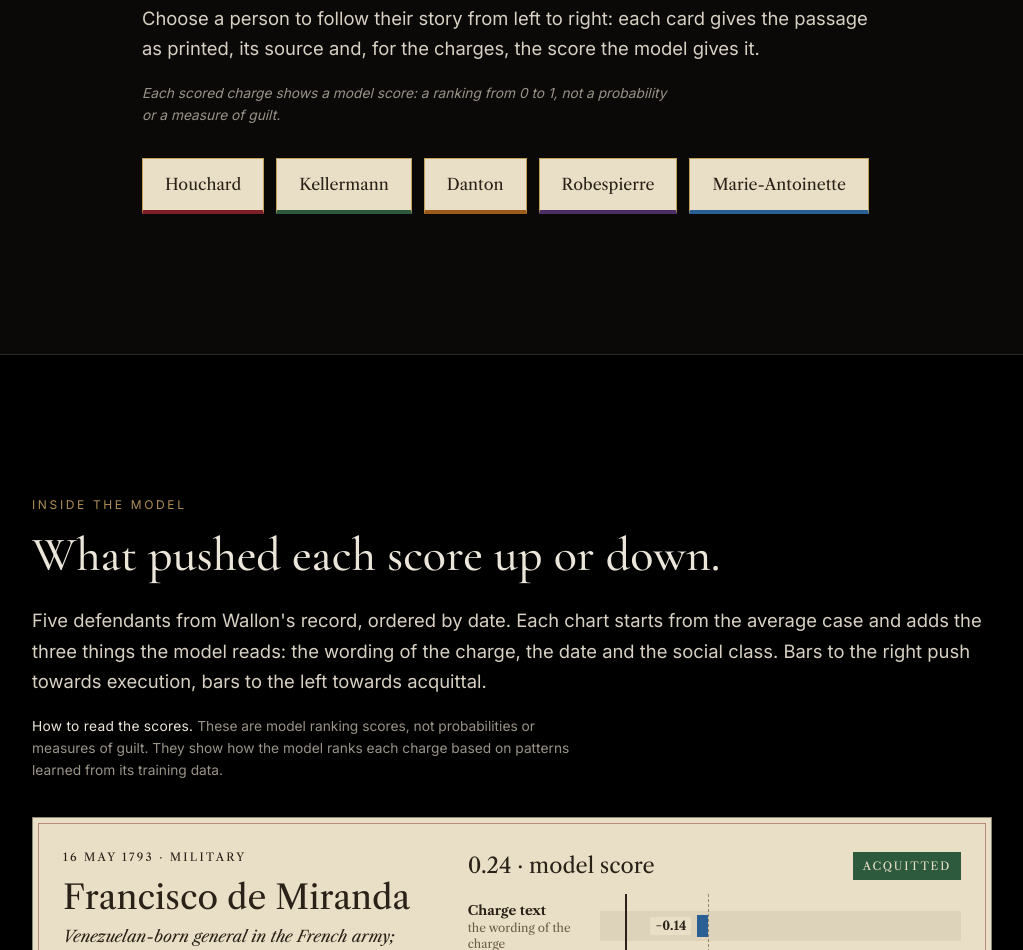
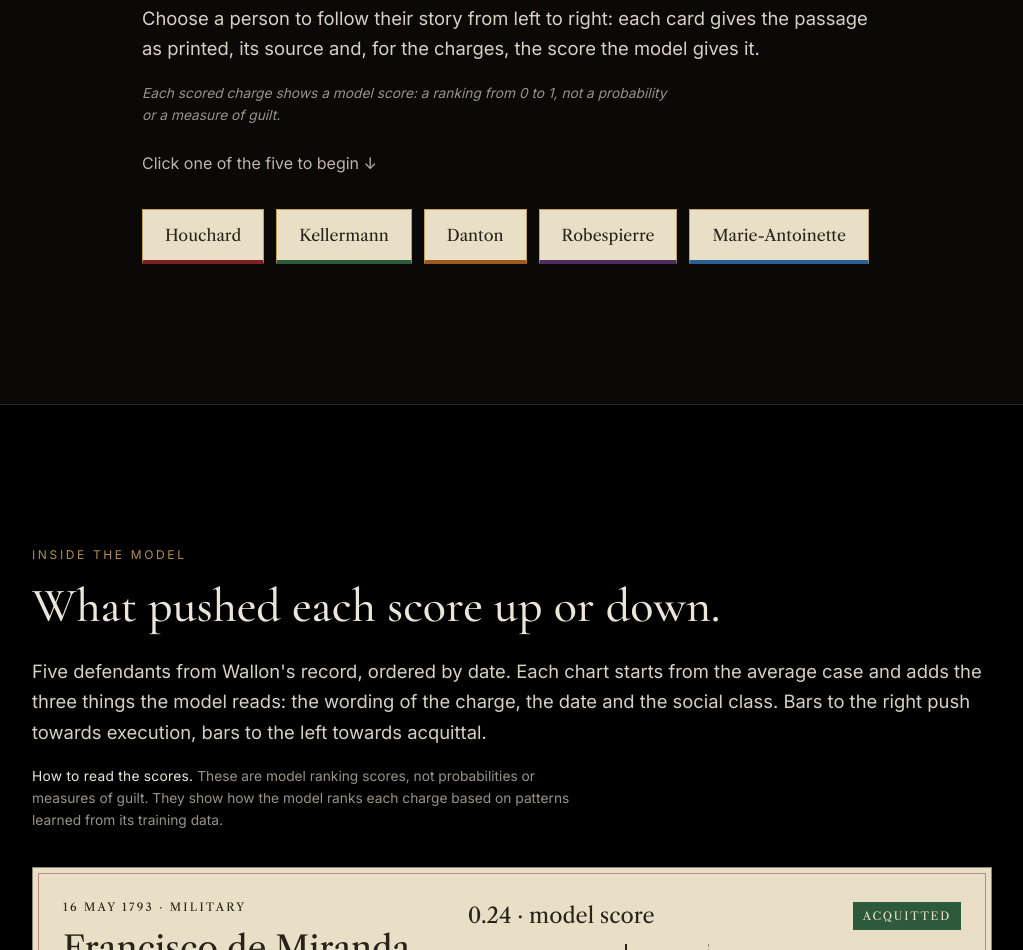
Before and after one commit to mesmer138-ship-it/French-Rev-Project, a plain HTML site: page docs/index.html in a window 1280 px wide. Shown: the part 5716-6666 px from the top of the page, without its empty margins (128-1151 px from the left). Drawn offline with nearby package versions, Linux system fonts and the light colour scheme; a web font is replaced by a local one.

Commit message:
Update index.html

```diff
--- a/docs/index.html
+++ b/docs/index.html
@@ -132,6 +132,7 @@
       <h2>Read the accusations, then see what the model makes of them.</h2>
       <p class="lead">Choose a person to follow their story from left to right: each card gives the passage as printed, its source and, for the charges, the score the model gives it.</p>
       <p class="xp-note xp-note--people">Each scored charge shows a model score: a ranking from 0 to 1, not a probability or a measure of guilt.</p>
+      <p class="picker__hint" id="picker-hint">Click one of the five to begin <span aria-hidden="true">&darr;</span></p>
       <div class="picker" id="picker" role="tablist" aria-label="Choose a person"></div>
     </div>
     <div class="timeline-wrap" id="timeline-wrap" hidden>
```
